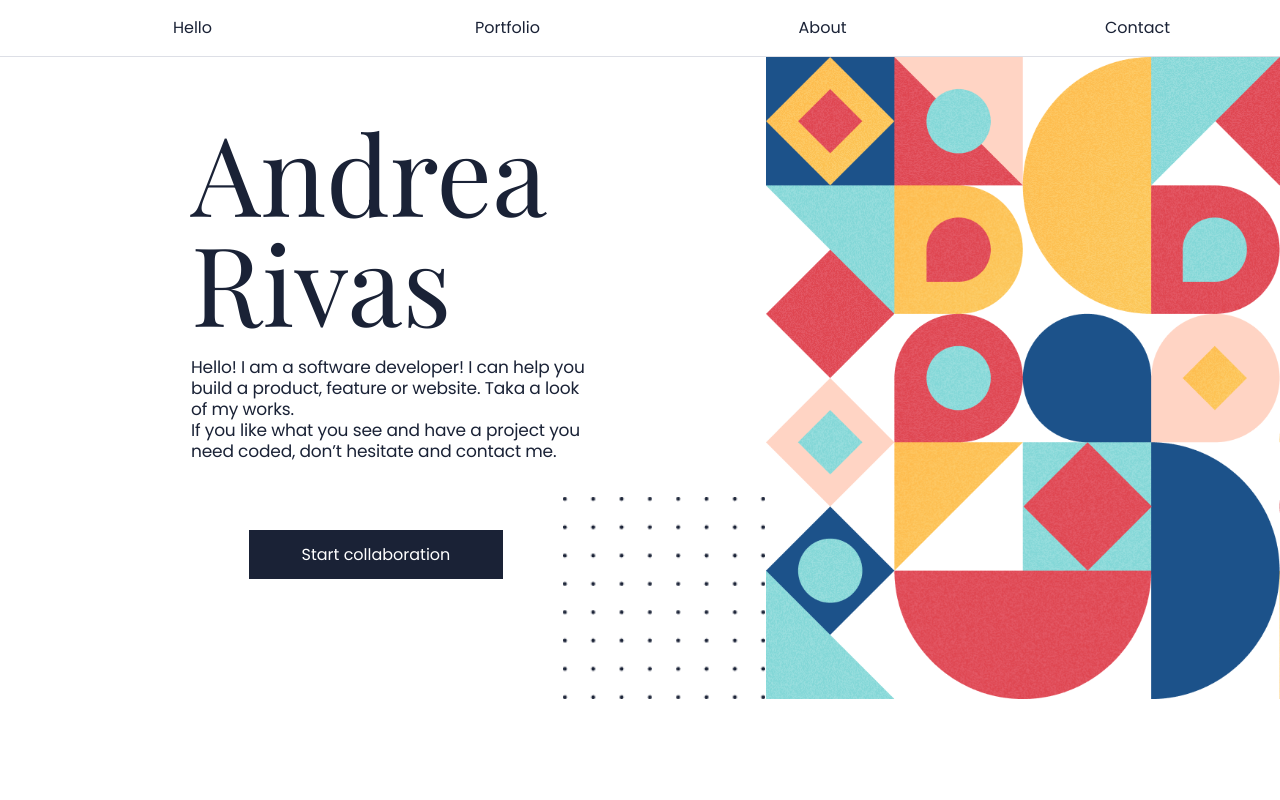
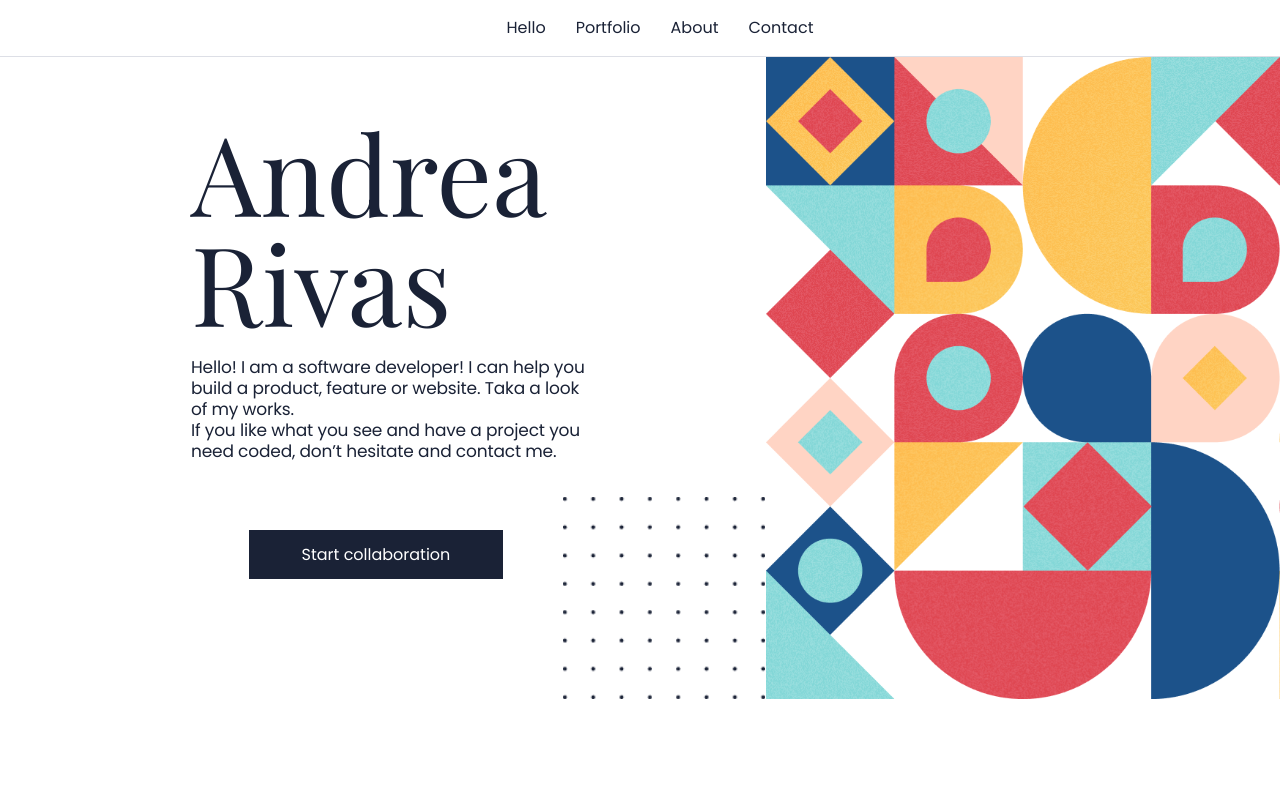
Before and after one commit to rivasbolinga/Portfolio, a plain HTML site: page index.html in a window 1280 px wide. Shown: the top 800 px of the page. Drawn offline with nearby package versions, Linux system fonts and the light colour scheme.

Commit message:
Changes requiered

```diff
--- a/index.html
+++ b/index.html
@@ -270,7 +270,7 @@
             </ul>
            <button class="btn-see-project lit">
             See this project
-            <img class="arrow" src="./assets/Union (4).png">
+            <img class="arrow" src="./assets/Union (3).png">
            </button>
           </div>
           <div class="picture-lit-card">
--- a/style.css
+++ b/style.css
@@ -490,10 +490,9 @@ footer {
   }
 
   .header-menu ul {
-    display: grid;
-    justify-items: center;
-    column-gap: 30px;
-    padding-left: 50px;
+    display: flex;
+    justify-content: center;
+    gap: 30px;
     list-style: none;
     grid-template-columns: repeat(4, 1fr);
   }
```
Also changed, not shown: 1 other file.
